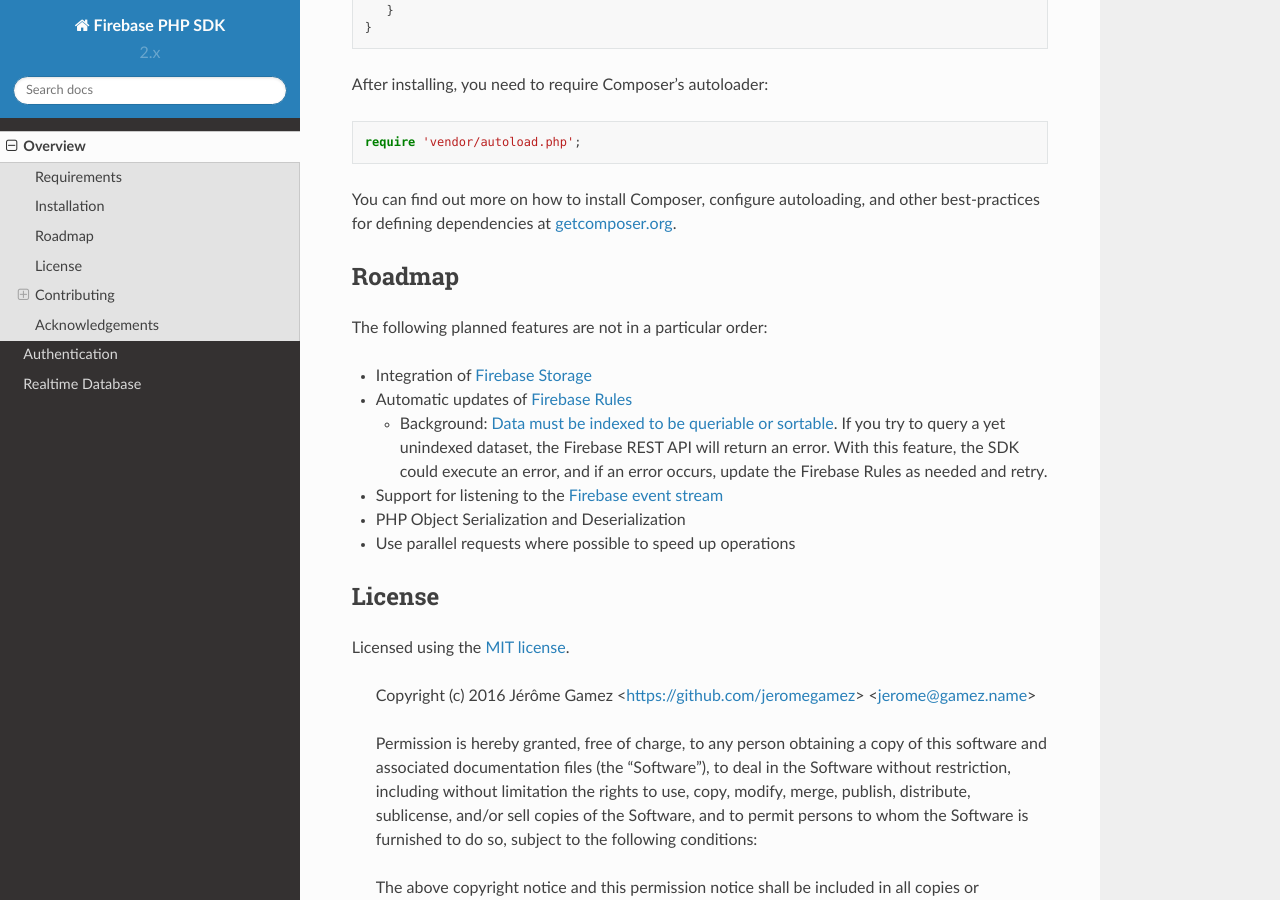
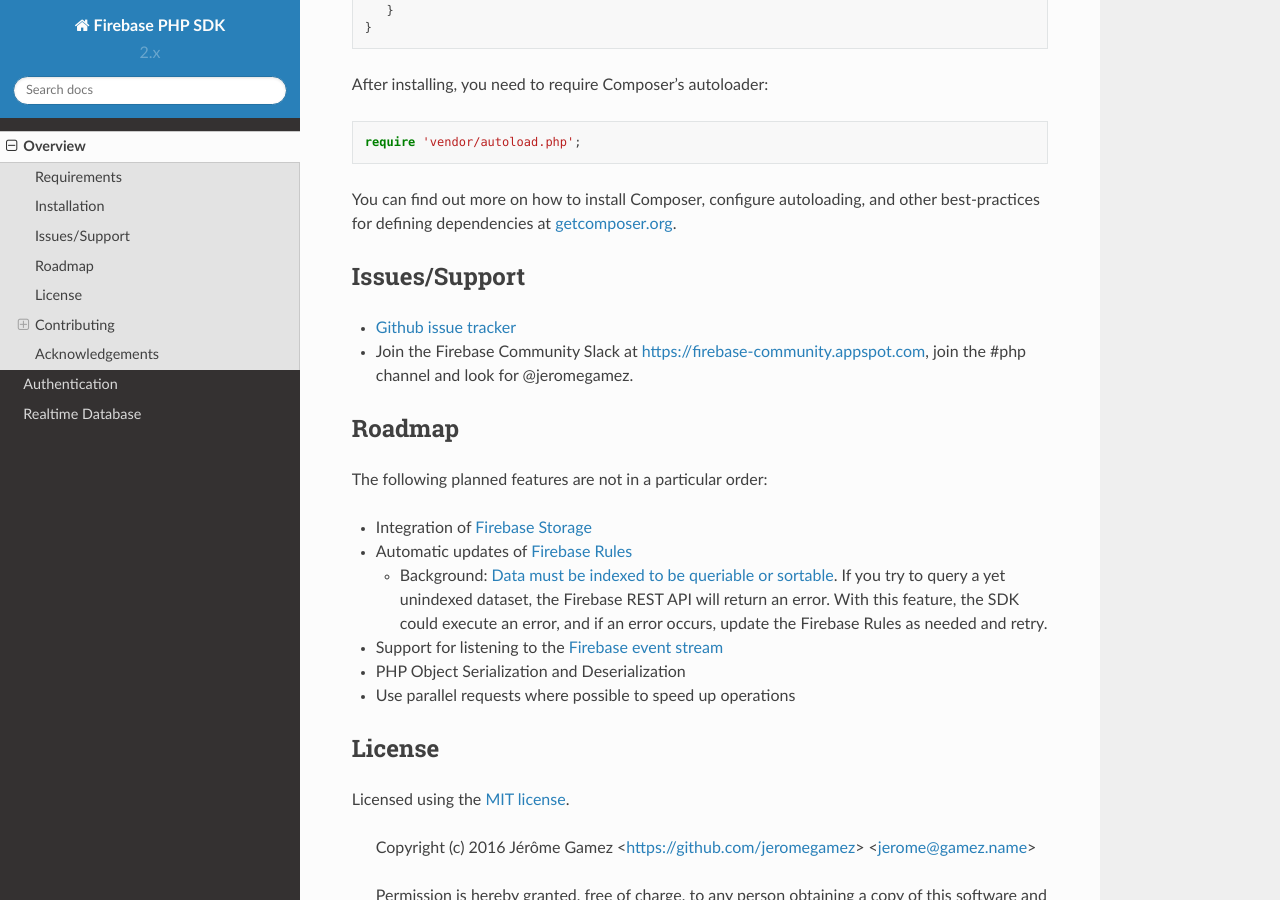
Before and after one commit to kreait/firebase-php, a Sphinx documentation site: the page built from docs/overview.rst, in a window 1280 px wide and 900 px high, scrolled down 979 px. Built offline with Sphinx 7.4.7 and the Read the Docs theme 2.0.0, drawn with Linux system fonts in a browser that asks for light colours.

Commit message:
Add links to the issue tracker and Firebase slack

```diff
--- a/docs/overview.rst
+++ b/docs/overview.rst
@@ -60,6 +60,14 @@
 You can find out more on how to install Composer, configure autoloading, and
 other best-practices for defining dependencies at
 `getcomposer.org <http://getcomposer.org>`_.
+
+**************
+Issues/Support
+**************
+
+- `Github issue tracker <https://github.com/kreait/firebase-php/issues/>`_
+- Join the Firebase Community Slack at https://firebase-community.appspot.com, join the #php channel and look
+  for @jeromegamez.
 
 *******
 Roadmap
```
Also changed, not shown: README.md (+3 -0 lines).
